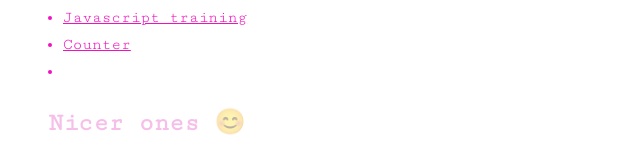
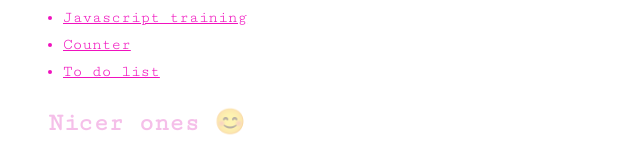
Before and after one commit to idoarn/github-idoarn.github.io, a plain HTML site: page index.html in a window 1280 px wide. Shown: the part 870-1023 px from the top of the page, without its empty margins (0-640 px from the left). Drawn offline with Linux system fonts and the light colour scheme.

Commit message:
todolistv3

```diff
--- a/index.html
+++ b/index.html
@@ -37,11 +37,11 @@
         <li><a href="./10 04 2022/Basic selectors/dist/index.html">Basic selectors</a></li>
         <li><a href="./10 04 2022/Pseudo selectors training/index.html">Pseudo selectors training</a></li>
         <li><a href="./10 04 2022/20 boxes/index.html">Twenty boxes</a></li>
-        <h1 class="subheading">Javascript </h1>
+        <h1 class="subheading">Javascript</h1>
         <li><a href="./10 04 2022/Basics of Javascript/index.html">Basics of Javascript</a></li>
         <li><a href="./10 06 2022/JavaScript training/index.html">Javascript training</a></li>
         <li><a href="./10 06 2022/Counter/index.html">Counter</a></li>
-        <li><a href="./10 07 2022/To do list v2/index.html"></a></li>
+        <li><a href="./10 07 2022/To do list v2/index.html">To do list</a></li>
         <h1 class="subheading">Nicer ones 😊 </h1>
         <li><a href="./10 03 2022/my-first-website/dist/index.html">My first website - Anakin Skywalker</a></li>
         <li><a href="./10 03 2022/my-first-website-2-0/dist/index.html">My first website 2.0 - Anakin Skywalker</a></li>
```
